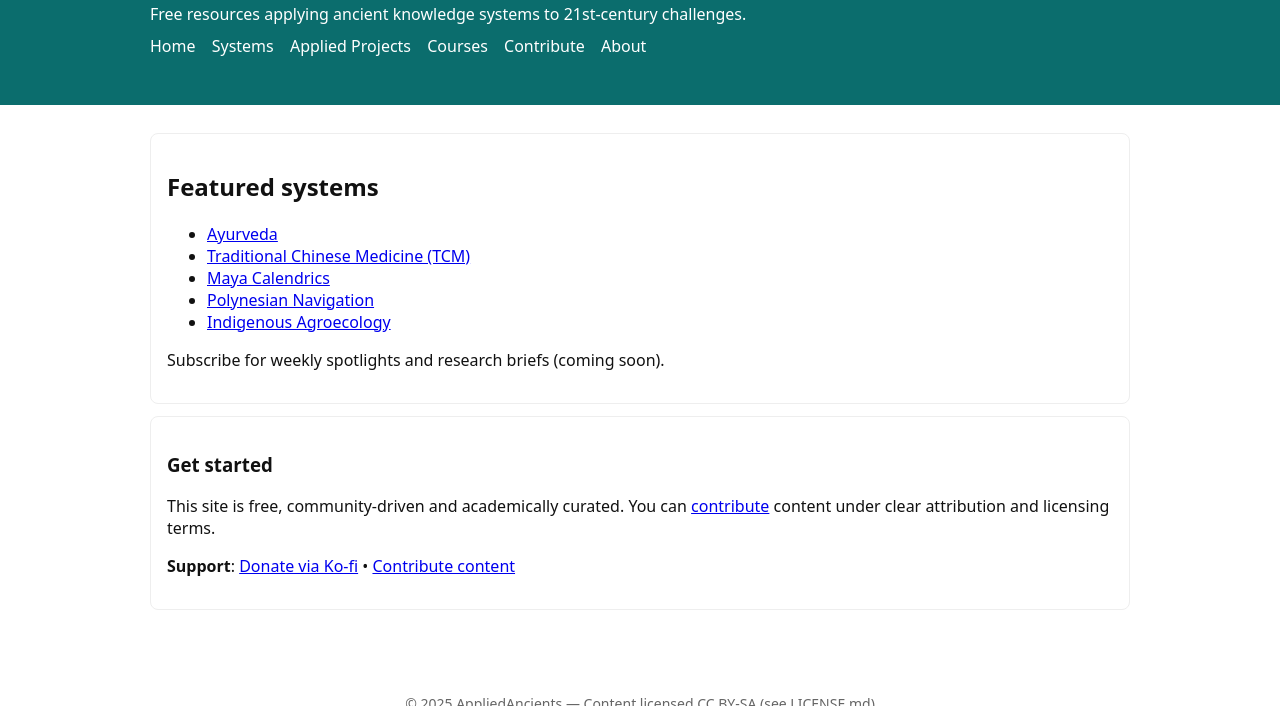
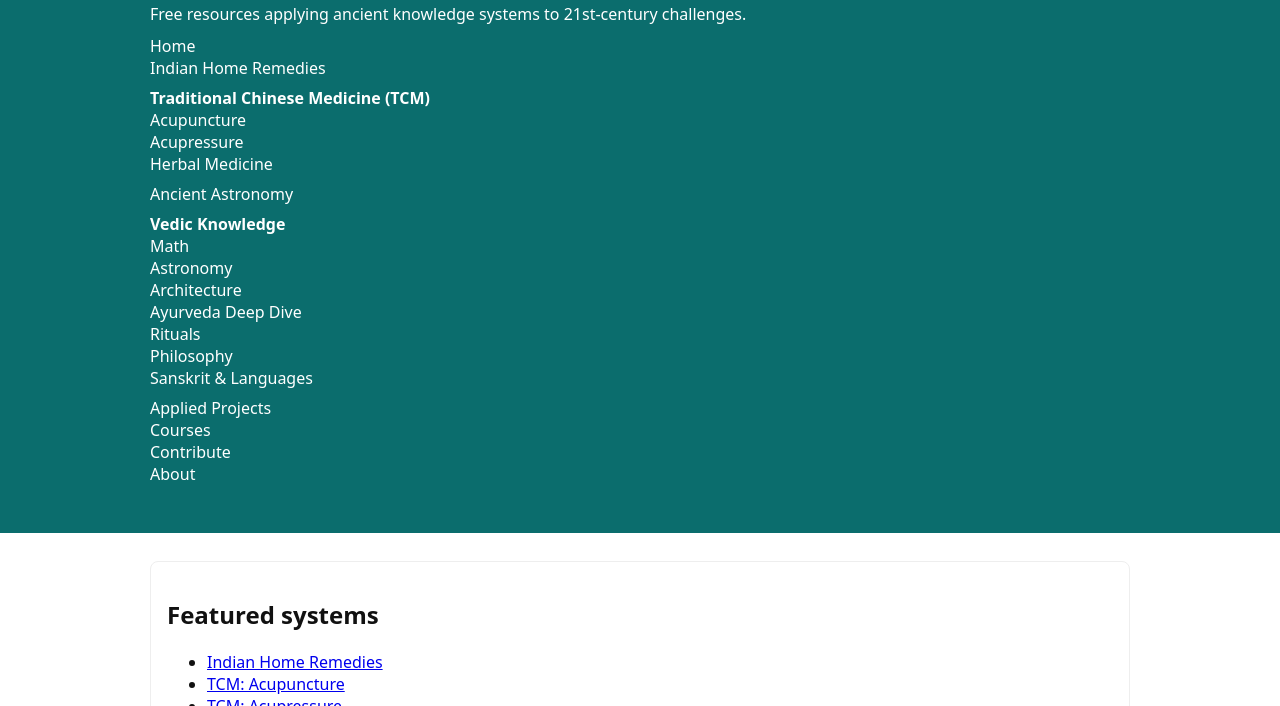
Before and after one commit to Quantum-Analyser/Applied-Ancient-Knowledge, a plain HTML site: page index.html in a window 1280 px wide. Shown: the part 94-800 px from the top of the page. Drawn offline with Linux system fonts and the light colour scheme.

Commit message:
Update index.html

```diff
--- a/index.html
+++ b/index.html
@@ -12,6 +12,7 @@
     .wrap{max-width:980px;margin:28px auto;padding:0 16px}
     footer{color:#666;font-size:14px;text-align:center;padding:28px 0}
     .card{border:1px solid #eee;padding:16px;border-radius:8px;margin-bottom:12px}
+    nav span{color:#fff;}
   </style>
 </head>
 <body>
@@ -20,12 +21,29 @@
       <h1 style="margin:0">AppliedAncients</h1>
       <p style="margin:6px 0 0">Free resources applying ancient knowledge systems to 21st-century challenges.</p>
       <nav style="margin-top:10px">
-        <a href="/index.html">Home</a>
-        <a href="/systems/ayurveda.html">Systems</a>
-        <a href="/projects.html">Applied Projects</a>
-        <a href="/courses.html">Courses</a>
-        <a href="/contribute.md">Contribute</a>
-        <a href="/about.html">About</a>
+        <a href="/index.html" style="display:block;">Home</a>
+        <a href="/systems/Indian-home-remedies.html" style="display:block;">Indian Home Remedies</a>
+
+        <span style="font-weight:bold; display:block; margin-top:8px;">Traditional Chinese Medicine (TCM)</span>
+        <a href="/systems/tcm/acupuncture.html" style="display:block;">Acupuncture</a>
+        <a href="/systems/tcm/acupressure.html" style="display:block;">Acupressure</a>
+        <a href="/systems/tcm/herbal-medicine.html" style="display:block;">Herbal Medicine</a>
+
+        <a href="/systems/ancient-astronomy.html" style="display:block; margin-top:8px;">Ancient Astronomy</a>
+
+        <span style="font-weight:bold; display:block; margin-top:8px;">Vedic Knowledge</span>
+        <a href="/systems/vedic/vedic-math.html" style="display:block;">Math</a>
+        <a href="/systems/vedic/vedic-astronomy.html" style="display:block;">Astronomy</a>
+        <a href="/systems/vedic/vedic-architecture.html" style="display:block;">Architecture</a>
+        <a href="/systems/vedic/vedic-medicine.html" style="display:block;">Ayurveda Deep Dive</a>
+        <a href="/systems/vedic/vedic-rituals.html" style="display:block;">Rituals</a>
+        <a href="/systems/vedic/vedic-philosophy.html" style="display:block;">Philosophy</a>
+        <a href="/systems/vedic/vedic-languages.html" style="display:block;">Sanskrit & Languages</a>
+
+        <a href="/projects.html" style="display:block; margin-top:8px;">Applied Projects</a>
+        <a href="/courses.html" style="display:block;">Courses</a>
+        <a href="/contribute.md" style="display:block;">Contribute</a>
+        <a href="/about.html" style="display:block;">About</a>
       </nav>
     </div>
   </header>
@@ -34,8 +52,9 @@
     <section class="card">
       <h2>Featured systems</h2>
       <ul>
-        <li><a href="/systems/ayurveda.html">Ayurveda</a></li>
-        <li><a href="/systems/tcm.html">Traditional Chinese Medicine (TCM)</a></li>
+        <li><a href="/systems/Indian-home-remedies.html">Indian Home Remedies</a></li>
+        <li><a href="/systems/tcm/acupuncture.html">TCM: Acupuncture</a></li>
+        <li><a href="/systems/tcm/acupressure.html">TCM: Acupressure</a></li>
         <li><a href="/systems/maya-calendrics.html">Maya Calendrics</a></li>
         <li><a href="/systems/polynesian-navigation.html">Polynesian Navigation</a></li>
         <li><a href="/systems/indigenous-agroecology.html">Indigenous Agroecology</a></li>
```
